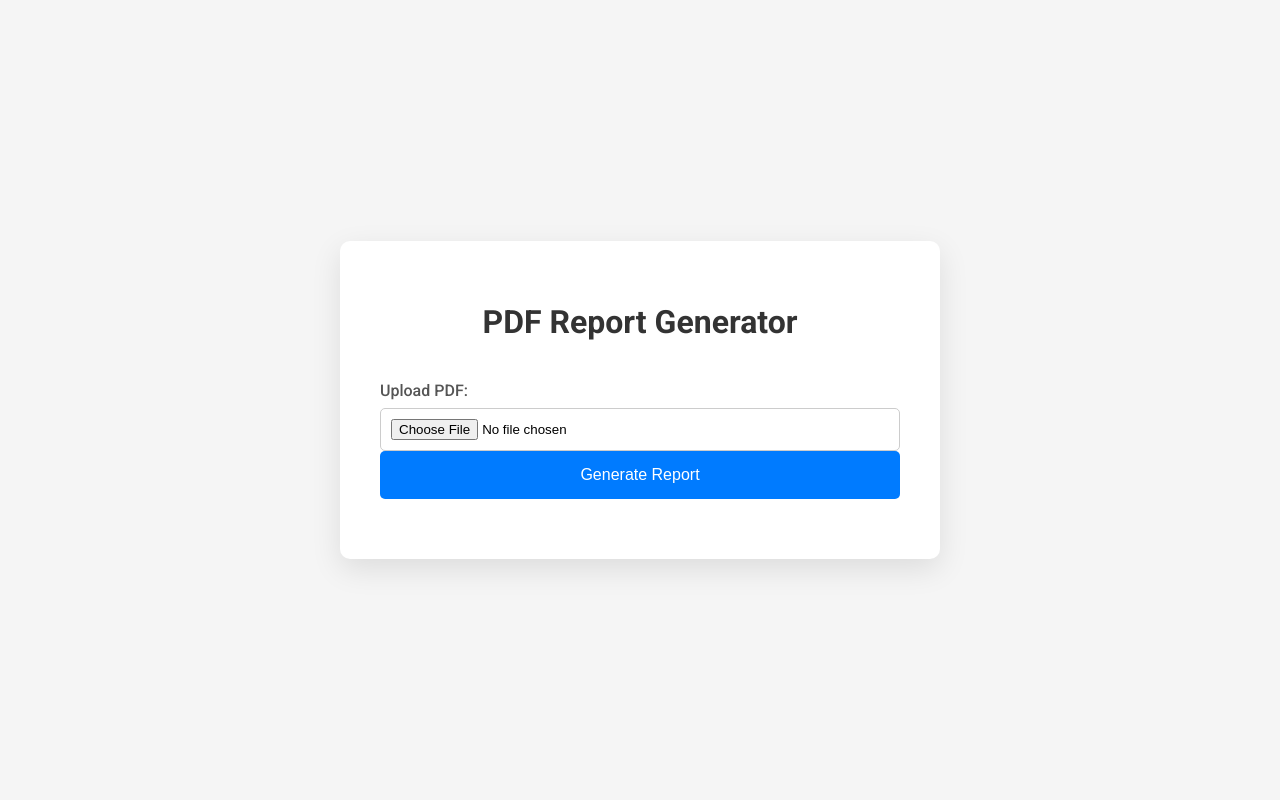
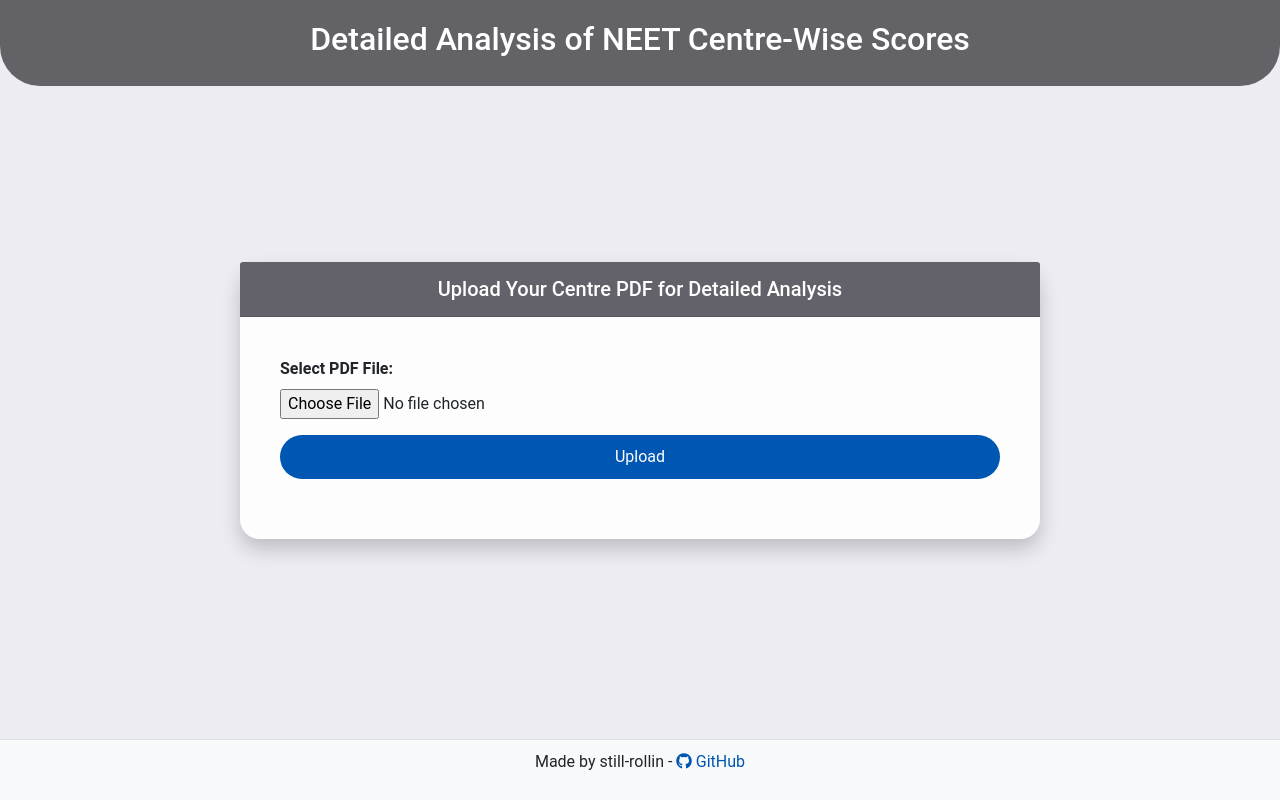
Before and after one commit to still-rollin/projectneet, a Flask app: page / in a window 1280 px wide. Run offline with Flask 3, Linux system fonts and the light colour scheme; some libraries are stand-ins or nearby versions.

Commit message:
reports generated

```diff
--- a/app.py
+++ b/app.py
@@ -1,22 +1,210 @@
-from flask import Flask, render_template, request, redirect, url_for, flash
 import os
+from flask import Flask, request, redirect, url_for, send_file, flash, send_from_directory, render_template, jsonify
+from werkzeug.utils import secure_filename
+from PyPDF2 import PdfReader, PdfWriter
+from reportlab.pdfgen import canvas
+from io import BytesIO
+
+import fitz  # PyMuPDF
+import re
+import pandas as pd
+import numpy as np
+import matplotlib.pyplot as plt
+import seaborn as sns
+from matplotlib.backends.backend_pdf import PdfPages
+import tqdm
+import matplotlib
+matplotlib.use('Agg')
 
 app = Flask(__name__)
-app.secret_key = "supersecretkey"
 app.config['UPLOAD_FOLDER'] = 'uploads'
-app.config['MAX_CONTENT_LENGTH'] = 16 * 1024 * 1024  # 16MB limit
+app.config['PROCESSED_FOLDER'] = 'processed'
+app.secret_key = 'your_secret_key'  # Replace with your actual secret key
 
 ALLOWED_EXTENSIONS = {'pdf'}
+
+def extract_data_from_pdf(pdf_path):
+    # Open the PDF document
+    doc = fitz.open(pdf_path)
+
+    # Initialize a list to hold the rows
+    rows = []
+
+    # Iterate through the pages
+    for page_num in range(doc.page_count):
+        page = doc.load_page(page_num)
+        text = page.get_text("text")
+        lines = text.strip().split('\n')
+
+        # Filter out lines that contain specific words or letters
+        filtered_lines = [line for line in lines if not re.search(r'\b(Centre|Page No|2024)\b', line)]
+        filtered_lines = [line.strip() for line in filtered_lines if not re.search(r'[a-zA-Z]', line.strip())]
+
+        filtered_text = '\n'.join(filtered_lines)
+        numbers = re.findall(r'\b\d+\b', filtered_text)
+        numbers = [int(num) for num in numbers]
+
+        # Ensure the number of items is even
+        if len(numbers) % 2 != 0:
+            raise ValueError("Number of elements is not even, cannot form pairs.")
+
+        pairs = [(numbers[i], numbers[i+1]) for i in range(0, len(numbers) - 1, 2)]
+
+        # Process pairs and append to rows
+        for serial, marks in pairs:
+            if marks == 2024:
+                continue  # Skip this pair
+            rows.append((serial, marks))
+
+    # Convert the rows into a pandas DataFrame
+    df = pd.DataFrame(rows, columns=['Serial Number', 'Marks'])
+
+    return df
+
+def calculate_unobtainable_scores():
+    max_questions = 180
+    possible_scores = set()
+
+    for correct in range(max_questions + 1):
+        for no_answer in range(max_questions - correct + 1):
+            score = 5 * correct - max_questions + no_answer
+            possible_scores.add(score)
+
+    return set([717, 718, 719])
+
+def analyze_and_save_to_pdf(df, pdf_filename):
+    with PdfPages(pdf_filename) as pdf:
+        # Descriptive statistics
+
+        # Descriptive statistics
+        mean = round(df['Marks'].mean(), 2)
+        median = df['Marks'].median()
+        mode = df['Marks'].mode()[0]
+        min_marks = df['Marks'].min()
+        max_marks = df['Marks'].max()
+        percentiles = np.percentile(df['Marks'], [10, 25, 50, 75, 90])
+
+        # Summary Table
+        summary_data = {
+            'Statistic': ['Mean', 'Median', 'Mode', 'Minimum', 'Maximum', '10th Percentile', '25th Percentile', '50th Percentile', '75th Percentile', '90th Percentile'],
+            'Value': [mean, median, mode, min_marks, max_marks, percentiles[0], percentiles[1], percentiles[2], percentiles[3], percentiles[4]]
+        }
+        summary_df = pd.DataFrame(summary_data)
+
+        # Modern Table Plot
+        plt.figure(figsize=(12, 4))
+        plt.subplot(111, frame_on=False)
+        table = plt.table(cellText=summary_df.values,
+                        colLabels=summary_df.columns,
+                        cellLoc='center',
+                        loc='center',
+                        bbox=[0, 0, 1, 1])
+        table.auto_set_font_size(False)
+        table.set_fontsize(12)
+        table.scale(1.2, 1.2)
+        plt.axis('off')
+        plt.title('Summary Statistics', pad=12, fontsize=16, fontweight='bold')
+        pdf.savefig()
+        plt.close()
+
+        # Frequency Table of Specific Marks
+        highest_marks = df['Marks'].max()
+        lowest_marks = df['Marks'].min()
+        most_frequent_marks = df['Marks'].mode()[0]
+
+        freq_specific_marks = df['Marks'].value_counts().loc[[highest_marks, lowest_marks, most_frequent_marks]].reset_index()
+        freq_specific_marks.columns = ['Marks', 'Frequency']
+
+        plt.figure(figsize=(10, 4))
+        plt.subplot(111, frame_on=False)
+        table = plt.table(cellText=freq_specific_marks.values,
+                        colLabels=freq_specific_marks.columns,
+                        cellLoc='center',
+                        loc='center',
+                        bbox=[0, 0, 1, 1])
+        table.auto_set_font_size(False)
+        table.set_fontsize(12)
+        table.scale(1.2, 1.2)
+        plt.axis('off')
+        plt.title('Frequency of Highest, Lowest, and Most Frequent Marks', pad=12, fontsize=16, fontweight='bold')
+        pdf.savefig()
+        plt.close()
+
+        # Histogram
+        plt.figure(figsize=(10, 6))
+        plt.hist(df['Marks'], bins=60, edgecolor='dodgerblue', color='lightblue')
+        plt.title('Histogram of Marks', fontsize=16, fontweight='bold')
+        plt.xlabel('Marks', fontsize=14)
+        plt.ylabel('Frequency', fontsize=14)
+        plt.grid(True, linestyle='--', alpha=0.7)
+        pdf.savefig()
+        plt.close()
+
+        # Density Plot
+        plt.figure(figsize=(10, 6))
+        sns.kdeplot(df['Marks'], shade=True, color='darkorange', linewidth=2)
+        plt.title('Density Plot of Marks', fontsize=16, fontweight='bold')
+        plt.xlabel('Marks', fontsize=14)
+        plt.grid(True, linestyle='--', alpha=0.7)
+        pdf.savefig()
+        plt.close()
+
+        # Outliers Table
+        df['Z-Score'] = (df['Marks'] - mean) / df['Marks'].std()
+        outliers = df[np.abs(df['Z-Score']) > 2]
+
+        plt.figure(figsize=(10, 6))
+        plt.subplot(111, frame_on=False)
+        table = plt.table(cellText=outliers[['Serial Number', 'Marks']].values,
+                        colLabels=['Serial Number', 'Marks'],
+                        cellLoc='center',
+                        loc='center',
+                        bbox=[0, 0, 1, 1])
+        table.auto_set_font_size(False)
+        table.set_fontsize(12)
+        table.scale(1.2, 1.2)
+        plt.axis('off')
+        plt.title('Outliers Table', pad=12, fontsize=16, fontweight='bold')
+        pdf.savefig()
+        plt.close()
+
+        # Box Plot with Outliers Highlighted
+        plt.figure(figsize=(10, 6))
+        sns.set(style='whitegrid')
+        sns.boxplot(x=df['Marks'], color='skyblue')
+        plt.scatter(outliers['Marks'], np.ones(len(outliers)), color='red', label='Outliers', zorder=5)
+        plt.title('Box Plot of Marks with Outliers Highlighted', fontsize=16, fontweight='bold')
+        plt.xlabel('Marks', fontsize=14)
+        plt.grid(True, linestyle='--', alpha=0.7)
+        plt.legend()
+        pdf.savefig()
+        plt.close()
+
+    print(f"PDF saved as {pdf_filename}")
+
+def generate_summary(input_pdf_file, output_pdf_file):
+    return analyze_and_save_to_pdf(extract_data_from_pdf(input_pdf_file), output_pdf_file)
+
+@app.route('/')
+def upload():
+    return render_template('index.html')
 
 def allowed_file(filename):
     return '.' in filename and filename.rsplit('.', 1)[1].lower() in ALLOWED_EXTENSIONS
 
-@app.route('/')
-def upload_form():
-    return render_template('index.html')
+def process_pdf(input_pdf_path):
+    centre_code = input_pdf_path.split('/')[-1].split('.')[0]
+    output_name = f"{centre_code}_centre_analysis_neetug24.pdf"
+    output_pdf_path = os.path.join(app.config['PROCESSED_FOLDER'], output_name)
+    print(output_pdf_path)
+    # Example PDF processing (you can replace this with your actual processing logic)
+    with open(input_pdf_path, 'rb') as input_pdf_file:
+        reader = PdfReader(input_pdf_file)
+        generate_summary(input_pdf_file=input_pdf_path, output_pdf_file=output_pdf_path)
 
+    return output_pdf_path
 
-@app.route('/', methods=['POST'])
+@app.route('/upload', methods=['POST'])
 def upload_file():
     if 'file' not in request.files:
         flash('No file part')
@@ -26,16 +214,44 @@ def upload_file():
         flash('No selected file')
         return redirect(request.url)
     if file and allowed_file(file.filename):
-        filename = file.filename
+        filename = secure_filename(file.filename)
         file_path = os.path.join(app.config['UPLOAD_FOLDER'], filename)
         file.save(file_path)
-        flash('File successfully uploaded')
-        return redirect(url_for('upload_form'))
+
+        # Process the PDF
+        processed_pdf_path = process_pdf(file_path)
+        processed_pdf_filename = os.path.basename(processed_pdf_path)
+
+        flash('File successfully uploaded and processed')
+        # Create URL to directly open the PDF
+        pdf_url = url_for('download_pdf', filename=processed_pdf_filename)
+        return jsonify({'url': pdf_url})  # Return URL in JSON response
     else:
         flash('Allowed file types are pdf')
         return redirect(request.url)
 
-if __name__ == "__main__":
-    if not os.path.exists('uploads'):
-        os.makedirs('uploads')
-    app.run(debug=True, port=5001)
+@app.route('/download_pdf')
+def download_pdf():
+    filename = request.args.get('filename')
+    if filename:
+        # Ensure filename is safe to use
+        safe_filename = secure_filename(filename)
+        file_path = os.path.join(app.config['PROCESSED_FOLDER'], safe_filename)
+
+        if os.path.isfile(file_path):
+            print("found file:", file_path)
+            # Use send_file to serve the file
+            return send_file(file_path, as_attachment=True)
+        else:
+            flash('File not found')
+            return redirect('/')
+    else:
+        flash('No filename provided')
+        return redirect('/')
+
+if __name__ == '__main__':
+    if not os.path.exists(app.config['UPLOAD_FOLDER']):
+        os.makedirs(app.config['UPLOAD_FOLDER'])
+    if not os.path.exists(app.config['PROCESSED_FOLDER']):
+        os.makedirs(app.config['PROCESSED_FOLDER'])
+    app.run(debug=True)
--- a/templates/index.html
+++ b/templates/index.html
@@ -1,97 +1,203 @@
 <!DOCTYPE html>
 <html lang="en">
+
 <head>
     <meta charset="UTF-8">
     <meta name="viewport" content="width=device-width, initial-scale=1.0">
-    <title>PDF Report Generator</title>
-    <link href="https://fonts.googleapis.com/css2?family=Roboto:wght@400;500;700&display=swap" rel="stylesheet">
+    <title>Statistical Analysis Upload</title>
+    <!-- Bootstrap CSS -->
+    <link href="https://stackpath.bootstrapcdn.com/bootstrap/4.5.2/css/bootstrap.min.css" rel="stylesheet">
+    <!-- Font Awesome -->
+    <link rel="stylesheet" href="https://cdnjs.cloudflare.com/ajax/libs/font-awesome/5.15.4/css/all.min.css">
     <style>
         body {
+            background-color: #ececf2;
             font-family: 'Roboto', sans-serif;
             margin: 0;
-            padding: 0;
-            background-color: #f5f5f5;
+            height: 100vh;
             display: flex;
+            flex-direction: column;
+            align-items: center;
             justify-content: center;
-            align-items: center;
-            height: 100vh;
         }
-        .container {
-            max-width: 600px;
+
+        .hero {
+            background: rgba(10, 10, 14, 0.602);
+            color: #ffffff;
             width: 100%;
-            background: white;
-            border-radius: 10px;
-            box-shadow: 0 10px 30px rgba(0, 0, 0, 0.1);
+            text-align: center;
+            padding: 20px;
+            position: absolute;
+            top: 0;
+            left: 0;
+            border-radius: 0 0 40px 40px;
+        }
+
+        .hero h1 {
+            font-size: 2.5rem;
+            font-weight: 700;
+            margin: 0;
+        }
+
+        .card {
+            border-radius: 20px;
+            box-shadow: 0 10px 20px rgba(0, 0, 0, 0.2);
+            border: none;
+            background: rgba(255, 255, 255, 0.9);
+        }
+
+        .card-header {
+            background: #63616a;
+            color: #ffffff;
+            border-radius: 20px 20px 0 0;
+            text-align: center;
+            padding: 15px;
+        }
+
+        .card-body {
             padding: 40px;
-            box-sizing: border-box;
         }
-        h1 {
+
+        .btn-primary {
+            background: #0056b3;
+            border: none;
+            border-radius: 25px;
+            padding: 10px 20px;
+            font-size: 16px;
+            transition: background-color 0.3s, transform 0.3s;
+        }
+
+        .btn-primary:hover {
+            background: #0056b3;
+            transform: scale(1.05);
+        }
+
+        .progress {
+            height: 30px;
+            border-radius: 15px;
+            background: #e9ecef;
+            margin-top: 20px;
+        }
+
+        .progress-bar {
+            border-radius: 15px;
+            transition: width 0.4s;
+        }
+
+        .flash-message {
+            margin-top: 20px;
+        }
+
+        .flash-message .alert {
+            border-radius: 15px;
+            font-size: 16px;
+        }
+
+        footer {
+            position: absolute;
+            bottom: 0;
+            width: 100%;
             text-align: center;
-            color: #333;
-            margin-bottom: 40px;
-            font-size: 2em;
+            padding: 10px;
+            background-color: #f8f9fa;
+            border-top: 1px solid #dee2e6;
         }
-        .form-group {
-            margin-bottom: 20px;
+
+        footer a {
+            color: #0056b3;
+            text-decoration: none;
         }
-        .form-group label {
-            display: block;
-            margin-bottom: 8px;
-            font-weight: 500;
-            color: #555;
-        }
-        .form-group input[type="file"] {
-            display: block;
-            padding: 10px;
-            width: 100%;
-            border: 1px solid #ccc;
-            border-radius: 5px;
-            box-sizing: border-box;
-            cursor: pointer;
-        }
-        .form-group button {
-            display: block;
-            width: 100%;
-            padding: 15px;
-            background-color: #007bff;
-            color: white;
-            border: none;
-            border-radius: 5px;
-            font-size: 1em;
-            cursor: pointer;
-            transition: background-color 0.3s;
-        }
-        .form-group button:hover {
-            background-color: #0056b3;
-        }
-        .report {
-            margin-top: 20px;
-            padding: 20px;
-            background-color: #f8f9fa;
-            border: 1px solid #e9ecef;
-            border-radius: 5px;
+
+        footer a:hover {
+            text-decoration: underline;
         }
     </style>
 </head>
+
 <body>
+    <div class="hero">
+        <h2>Detailed Analysis of NEET Centre-Wise Scores</h2>
+    </div>
     <div class="container">
-        <h1>PDF Report Generator</h1>
-        <div class="form-group">
-            <label for="pdfFile">Upload PDF:</label>
-            <form method="post" enctype="multipart/form-data">
-                <input type="file" name="file" id="pdfFile" accept="application/pdf">
-                <button type="submit">Generate Report</button>
-            </form>
+        <div class="card mx-auto" style="max-width: 800px;">
+            <div class="card-header">
+                <h5 class="mb-0">Upload Your Centre PDF for Detailed Analysis</h5>
+            </div>
+            <div class="card-body">
+                <form id="uploadForm" enctype="multipart/form-data" method="post">
+                    <div class="form-group">
+                        <label for="file" class="font-weight-bold">Select PDF File:</label>
+                        <input type="file" class="form-control-file" id="file" name="file" accept=".pdf" required>
+                    </div>
+                    <button type="submit" class="btn btn-primary btn-lg btn-block">Upload</button>
+                </form>
+                <div class="progress mt-4 d-none" id="progressContainer">
+                    <div class="progress-bar bg-success" role="progressbar" id="progressBar" style="width: 0%;"
+                        aria-valuenow="0" aria-valuemin="0" aria-valuemax="100"></div>
+                </div>
+                <div id="flashMessage" class="flash-message"></div>
+            </div>
         </div>
-        {% with messages = get_flashed_messages() %}
-          {% if messages %}
-            <ul>
-              {% for message in messages %}
-                <li>{{ message }}</li>
-              {% endfor %}
-            </ul>
-          {% endif %}
-        {% endwith %}
     </div>
+
+    <!-- Footer -->
+    <footer>
+        <p>Made by still-rollin - <a href="https://github.com/still-rollin" target="_blank"><i class="fab fa-github"></i> GitHub</a></p>
+    </footer>
+
+    <!-- jQuery and Bootstrap JS -->
+    <script src="https://code.jquery.com/jquery-3.5.1.min.js"></script>
+    <script src="https://cdn.jsdelivr.net/npm/@popperjs/core@2.9.1/dist/umd/popper.min.js"></script>
+    <script src="https://stackpath.bootstrapcdn.com/bootstrap/4.5.2/js/bootstrap.min.js"></script>
+    <script>
+        $(document).ready(function () {
+            $('#uploadForm').on('submit', function (e) {
+                e.preventDefault();
+
+                var formData = new FormData(this);
+                var $progressContainer = $('#progressContainer');
+                var $progressBar = $('#progressBar');
+
+                $.ajax({
+                    xhr: function () {
+                        var xhr = new XMLHttpRequest();
+                        xhr.upload.addEventListener('progress', function (e) {
+                            if (e.lengthComputable) {
+                                var percentComplete = Math.round((e.loaded / e.total) * 100);
+                                $progressContainer.removeClass('d-none');
+                                $progressBar.css('width', percentComplete + '%').attr('aria-valuenow', percentComplete);
+                            }
+                        });
+                        return xhr;
+                    },
+                    type: 'POST',
+                    url: '/upload',
+                    data: formData,
+                    processData: false,
+                    contentType: false,
+                    success: function (response) {
+                        $('#flashMessage').html('<div class="alert alert-success">Report Generated!</div>');
+                        $progressBar.css('width', '0%').attr('aria-valuenow', '0');
+                        setTimeout(function () {
+                            $progressContainer.addClass('d-none');
+                        }, 2000);
+
+                        // Open the PDF URL in a new tab
+                        var pdfUrl = response.url;
+                        if (pdfUrl) {
+                            window.open(pdfUrl, '_blank');
+                        } else {
+                            $('#flashMessage').html('<div class="alert alert-warning">No PDF URL found.</div>');
+                        }
+                    },
+                    error: function () {
+                        $('#flashMessage').html('<div class="alert alert-danger">Error uploading file.</div>');
+                        $progressBar.css('width', '0%').attr('aria-valuenow', '0');
+                    }
+                });
+            });
+        });
+    </script>
 </body>
+
 </html>
```
Also changed, not shown: 6 other files.
